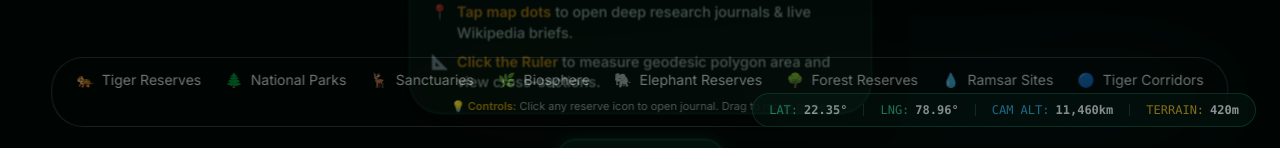
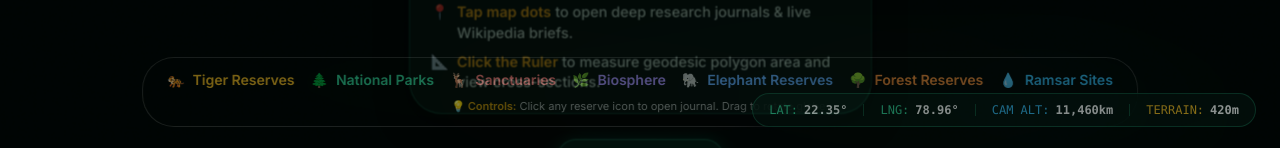
Before and after one commit to g4mt2fch8w-code/geo-globe, a React (Vite) app: page /globe in a window 1280 px wide. Shown: the part 649-797 px from the top of the page. Built offline with nearby package versions, Linux system fonts and the light colour scheme; a web font is replaced by a local one.

Commit message:
fix: restore html emojis, fix WebGL ? glitch, revert to blue-marble earth, add colors to legend

```diff
--- a/src/components/GlobeViewer.tsx
+++ b/src/components/GlobeViewer.tsx
@@ -432,7 +432,7 @@ export const GlobeViewer: React.FC<GlobeViewerProps> = ({
           <Globe
             ref={globeRef}
 
-            globeImageUrl="//unpkg.com/three-globe/example/img/earth-dark.jpg"
+            globeImageUrl="//unpkg.com/three-globe/example/img/earth-blue-marble.jpg"
             bumpImageUrl={isMobile ? undefined : "//unpkg.com/three-globe/example/img/earth-topology.png"}
             backgroundImageUrl={isMobile ? undefined : "//unpkg.com/three-globe/example/img/night-sky.png"}
 
@@ -513,17 +513,9 @@ export const GlobeViewer: React.FC<GlobeViewerProps> = ({
             onPointClick={(d: any) => handleEntityClick(d)}
 
 
-            labelsData={globeMode === 'standard' ? forestsData : []}
-            labelLat="lat"
-            labelLng="lng"
-            labelText={(d: any) => getEntityEmoji(d.type)}
-            labelSize={isMobile ? 1.5 : 2.5}
-            labelDotRadius={0.5}
-            labelColor={(d: any) => getEntityColor(d.type)}
-            labelResolution={3}
-            onLabelClick={(d: any) => handleEntityClick(d)}
 
-            htmlElementsData={(() => { const base = [...rulerHtmlData, ...layerHtmlElements]; if (selectedEntity) { const fullEntity = forestsData.find(f => f.name === selectedEntity.name); if (fullEntity) base.push(fullEntity); } return base; })()}
+
+            htmlElementsData={globeMode === 'timeline' ? [...forestsData, ...rulerHtmlData] : globeMode === 'standard' ? [...forestsData, ...rulerHtmlData, ...layerHtmlElements] : [...rulerHtmlData, ...layerHtmlElements]}
             htmlLat="lat"
             htmlLng="lng"
             htmlElement={(d: any) => {
@@ -551,10 +543,7 @@ export const GlobeViewer: React.FC<GlobeViewerProps> = ({
                 `;
               } else {
                 const emoji = getEntityEmoji(d?.type);
-                const textShadow = isMobile ? '' : 'text-shadow: 0 0 10px rgba(255,255,255,0.5);';
-                const backdrop = isMobile ? '' : 'backdrop-filter: blur(4px);';
-                const bg = isMobile ? 'rgba(10, 26, 16, 1)' : 'rgba(10, 26, 16, 0.9)';
-
+                const color = getEntityColor(d?.type);
                 const isSelected = Boolean(selectedEntity && d?.name && d.name === selectedEntity.name);
 
                 el.innerHTML = `
@@ -567,9 +556,11 @@ export const GlobeViewer: React.FC<GlobeViewerProps> = ({
                         <div style="width: 0; height: 0; border-left: 6px solid transparent; border-right: 6px solid transparent; border-top: 8px solid #F59E0B;"></div>
                       </div>
                     ` : ''}
-                    <div style="font-size: ${isSelected ? '28px' : '22px'}; ${textShadow} transition: transform 0.2s;" class="${isSelected ? 'scale-125' : 'group-hover:scale-125'}">${emoji}</div>
-                    <div class="opacity-100 scale-105 transition-all duration-200 absolute top-[28px] pointer-events-none whitespace-nowrap z-50">
-                      <div style="background: ${bg}; border: 1px solid ${isSelected ? 'rgba(251, 191, 36, 0.9)' : 'rgba(201, 161, 59, 0.4)'}; padding: ${isSelected ? '4px 8px' : '3px 7px'}; border-radius: 6px; color: #F0D87A; font-family: sans-serif; font-size: ${isSelected ? '11px' : '10px'}; font-weight: bold; box-shadow: 0 4px 12px rgba(0,0,0,0.8); ${backdrop}">
+                    <div style="font-size: ${isSelected ? '28px' : '22px'}; transition: transform 0.2s;" class="${isSelected ? 'scale-125' : 'group-hover:scale-125'}">${emoji}</div>
+
+                    <!-- Performance Fix: Only render the card visually if selected OR on group-hover -->
+                    <div class="${isSelected ? 'block' : 'hidden group-hover:block'} transition-all duration-200 absolute top-[28px] pointer-events-none whitespace-nowrap z-50">
+                      <div style="background: rgba(10, 26, 16, 0.95); border: 1px solid ${color}; padding: 4px 8px; border-radius: 6px; color: ${color}; font-family: sans-serif; font-size: 11px; font-weight: bold; box-shadow: 0 4px 12px rgba(0,0,0,0.8);">
                         ${d.name}
                       </div>
                     </div>
@@ -595,15 +586,14 @@ export const GlobeViewer: React.FC<GlobeViewerProps> = ({
 
       {/* Restored Clean Legends - Desktop */}
       <div className="absolute bottom-6 left-1/2 -translate-x-1/2 px-6 py-3 bg-black/40 backdrop-blur-[30px] rounded-[2rem] border border-white/20 shadow-[0_8px_32px_rgba(0,0,0,0.1)] pointer-events-auto z-10 hidden lg:flex flex-col items-center min-w-max">
-        <div className="flex gap-6 mb-2">
-          <div className="flex items-center gap-2 text-sm text-white/90"><span>🐅</span> Tiger Reserves</div>
-          <div className="flex items-center gap-2 text-sm text-white/90"><span>🌲</span> National Parks</div>
-          <div className="flex items-center gap-2 text-sm text-white/90"><span>🦌</span> Sanctuaries</div>
-          <div className="flex items-center gap-2 text-sm text-white/90"><span>🌿</span> Biosphere</div>
-          <div className="flex items-center gap-2 text-sm text-white/90"><span>🐘</span> Elephant Reserves</div>
-          <div className="flex items-center gap-2 text-sm text-white/90"><span>🌳</span> Forest Reserves</div>
-          <div className="flex items-center gap-2 text-sm text-white/90"><span>💧</span> Ramsar Sites</div>
-          <div className="flex items-center gap-2 text-sm text-white/90"><span>🔵</span> Tiger Corridors</div>
+        <div className="flex flex-wrap justify-center gap-4 mb-2">
+          <div className="flex items-center gap-2 text-sm text-white/90"><span style={{color: '#fbbf24'}}>🐅</span> <span style={{color: '#fbbf24', fontWeight: 'bold'}}>Tiger Reserves</span></div>
+          <div className="flex items-center gap-2 text-sm text-white/90"><span style={{color: '#34d399'}}>🌲</span> <span style={{color: '#34d399', fontWeight: 'bold'}}>National Parks</span></div>
+          <div className="flex items-center gap-2 text-sm text-white/90"><span style={{color: '#f87171'}}>🦌</span> <span style={{color: '#f87171', fontWeight: 'bold'}}>Sanctuaries</span></div>
+          <div className="flex items-center gap-2 text-sm text-white/90"><span style={{color: '#a78bfa'}}>🌿</span> <span style={{color: '#a78bfa', fontWeight: 'bold'}}>Biosphere</span></div>
+          <div className="flex items-center gap-2 text-sm text-white/90"><span style={{color: '#60a5fa'}}>🐘</span> <span style={{color: '#60a5fa', fontWeight: 'bold'}}>Elephant Reserves</span></div>
+          <div className="flex items-center gap-2 text-sm text-white/90"><span style={{color: '#fb923c'}}>🌳</span> <span style={{color: '#fb923c', fontWeight: 'bold'}}>Forest Reserves</span></div>
+          <div className="flex items-center gap-2 text-sm text-white/90"><span style={{color: '#38bdf8'}}>💧</span> <span style={{color: '#38bdf8', fontWeight: 'bold'}}>Ramsar Sites</span></div>
         </div>
         <div className="text-[11px] text-white/60 text-center">
           <span className="text-gold font-semibold">💡 Controls:</span> Click any reserve icon to open journal. Drag to rotate globe.
```
